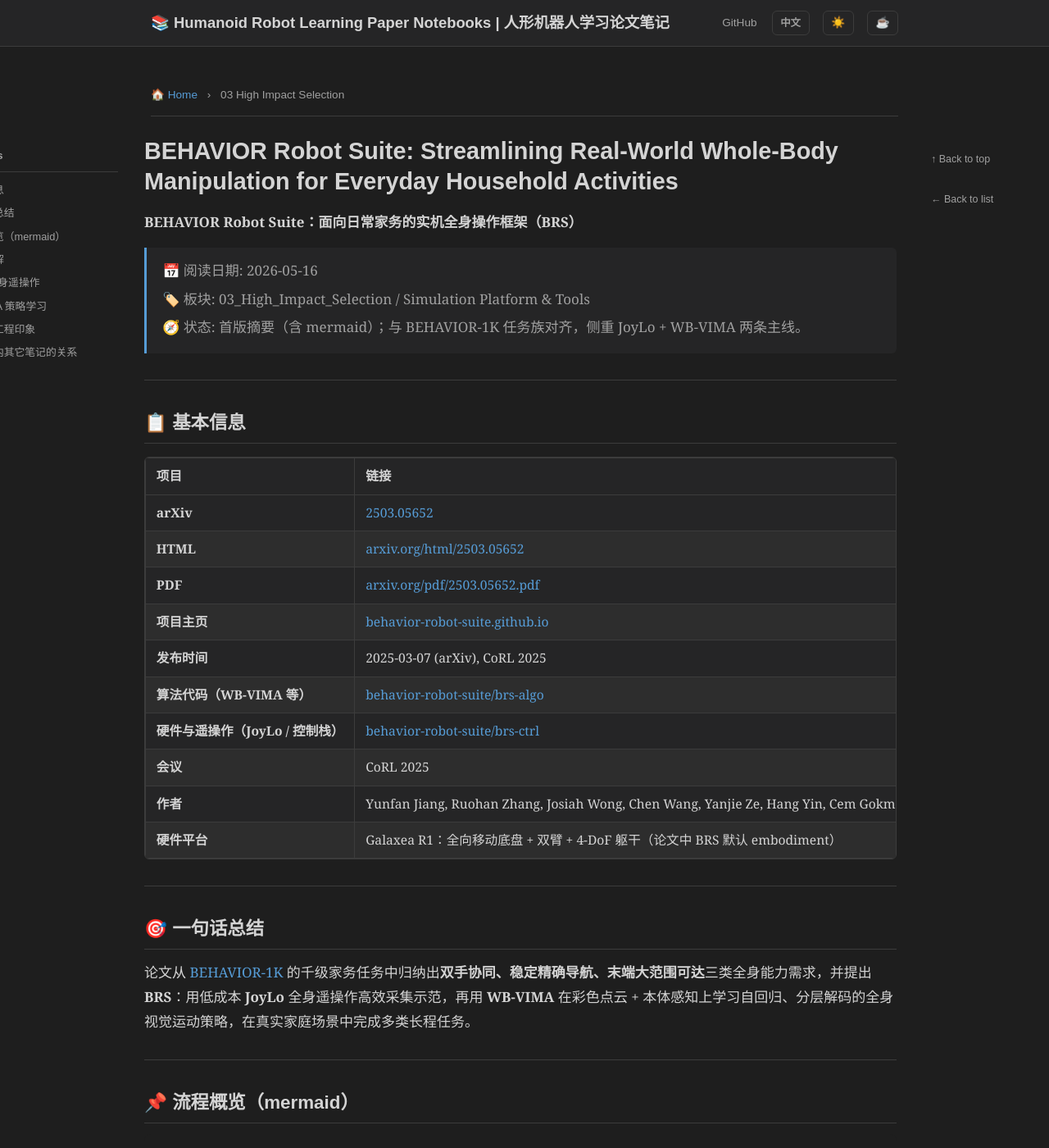
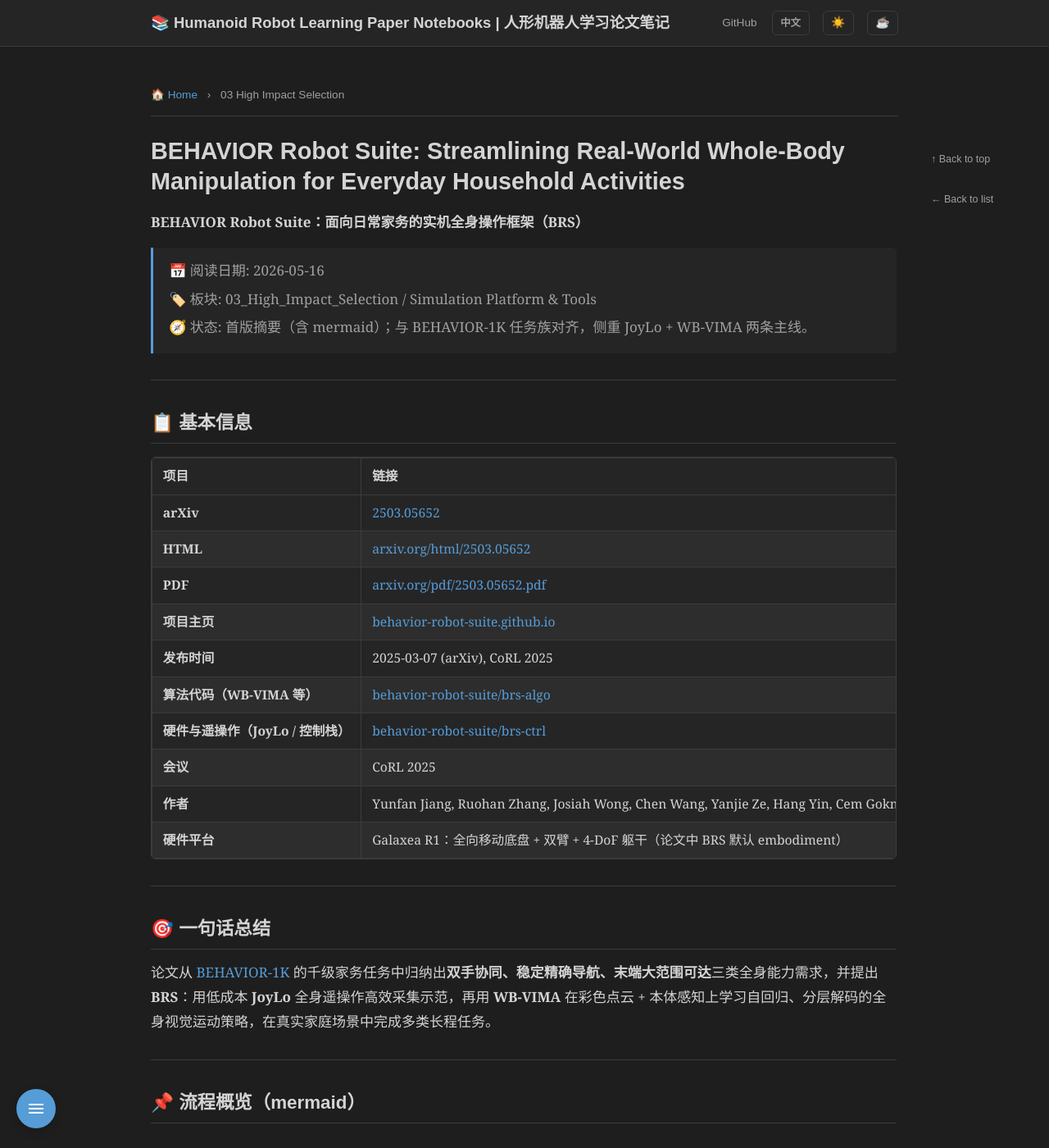
Before and after one commit to ImChong/Humanoid_Robot_Learning_Paper_Notebooks, a Jekyll site: the page built from papers/03_High_Impact_Selection/BEHAVIOR_Robot_Suite_Streamlining_Real-World_Whole-Body_Manipulation/BEHAVIOR_Robot_Suite_Streamlining_Real-World_Whole-Body_Manipulation.md, in a window 1280 px wide and 1400 px high. Shown: the whole window at 82% size. Built offline with Jekyll 4.4.1, drawn with Linux system fonts in a browser that asks for light colours.

Commit message:
fix(UI): 视口不足 1440px 时 TOC 改用抽屉避免左侧裁切
将 TOC 抽屉断点从 1200px 提升至 1439px，覆盖新窗口常见宽度区间
（约 1201–1439px）内负边距 sticky 侧栏被视口裁切的问题。

Co-authored-by: Chong Liu <chongliu2021@163.com>

```diff
--- a/assets/css/style.css
+++ b/assets/css/style.css
@@ -521,30 +521,9 @@ html {
   opacity: 1;
 }
 
-/* Show TOC only on wide screens */
-@media (max-width: 1200px) {
-  html,
-  body {
-    width: 100%;
-    max-width: 100vw;
-    overflow-x: hidden; /* fallback for browsers without overflow: clip */
-    overflow-x: clip;
-    overscroll-behavior-x: none;
-  }
-
-  /* Container and paper wrappers must not exceed viewport on mobile,
-     otherwise margin: 0 auto centers them within an over-wide document
-     and the visible content gets pushed off-screen. */
-  .container,
-  .paper-content,
-  .paper-layout,
-  .paper-body {
-    max-width: 100%;
-    box-sizing: border-box;
-    overflow-x: hidden;
-    overflow-x: clip;
-  }
-
+/* Sticky left TOC needs ~1440px viewport (960px container + 24px padding +
+   260px negative margin). Below that, use the drawer to avoid left-edge clipping. */
+@media (max-width: 1439px) {
   .toc-sidebar {
     position: fixed;
     /* Match Robotics_Notebooks mobile drawer: gap below viewport top / notch */
@@ -564,8 +543,9 @@ html {
     border-radius: 0 16px 16px 0;
     z-index: 1300;
     transition: left 0.3s cubic-bezier(0.4, 0, 0.2, 1);
-    display: block; /* Overriding previous display: none */
+    display: block;
     margin-left: 0;
+    float: none;
   }
   .toc-sidebar.open {
     left: 0;
@@ -576,6 +556,30 @@ html {
   }
   .sidebar-overlay {
     z-index: 1250;
+  }
+}
+
+@media (max-width: 1200px) {
+  html,
+  body {
+    width: 100%;
+    max-width: 100vw;
+    overflow-x: hidden; /* fallback for browsers without overflow: clip */
+    overflow-x: clip;
+    overscroll-behavior-x: none;
+  }
+
+  /* Container and paper wrappers must not exceed viewport on mobile,
+     otherwise margin: 0 auto centers them within an over-wide document
+     and the visible content gets pushed off-screen. */
+  .container,
+  .paper-content,
+  .paper-layout,
+  .paper-body {
+    max-width: 100%;
+    box-sizing: border-box;
+    overflow-x: hidden;
+    overflow-x: clip;
   }
 }
 
@@ -604,9 +608,9 @@ html {
   overflow-y: auto;
 }
 
-@media (max-width: 1200px) {
+@media (max-width: 1439px) {
   .index-layout .toc-sidebar {
-    /* Mirror subpage mobile drawer; desktop float/height must not leak here */
+    /* Mirror subpage drawer; desktop float/height must not leak here */
     float: none;
     position: fixed;
     top: calc(16px + env(safe-area-inset-top, 0px));
--- a/assets/js/paper.js
+++ b/assets/js/paper.js
@@ -133,7 +133,8 @@
     var headingArr = Array.from(headings);
     var sidebar = document.getElementById('toc-sidebar');
     var overlay = document.getElementById('sidebar-overlay');
-    var mobileQuery = window.matchMedia('(max-width: 1200px)');
+    /* Keep in sync with style.css TOC drawer breakpoint (sticky sidebar clips below 1440px). */
+    var mobileQuery = window.matchMedia('(max-width: 1439px)');
 
     function closeMobileSidebar() {
       if (sidebar) sidebar.classList.remove('open');
```
Also changed, not shown: tests/test_mobile_sidebar_fab_css.py (+3 -2 lines).
